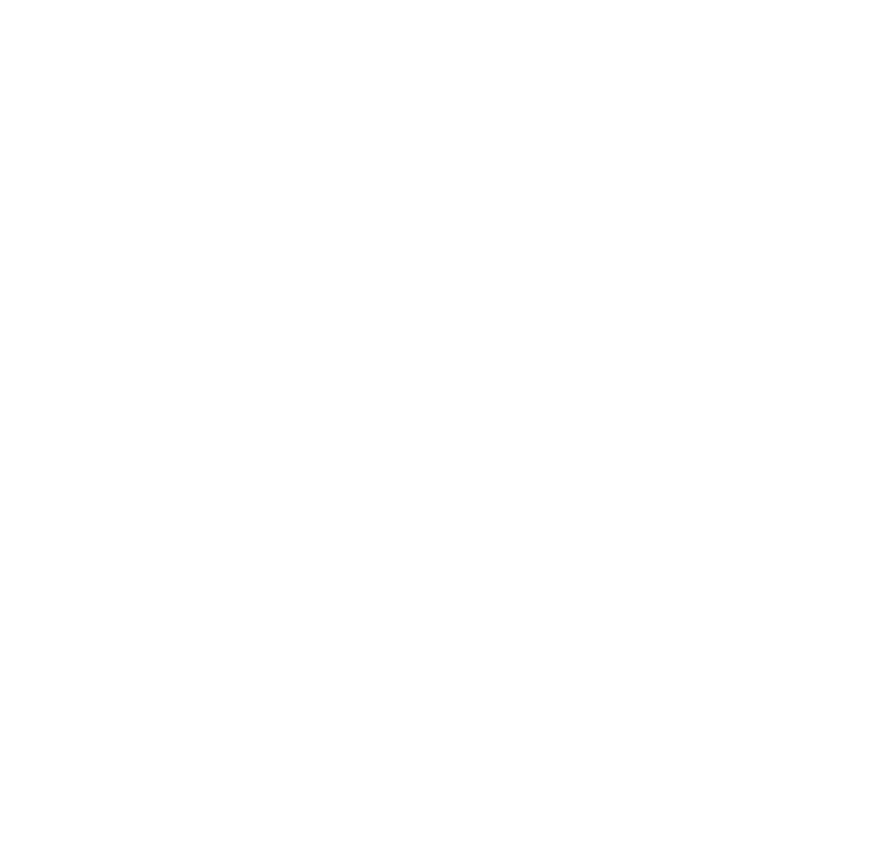
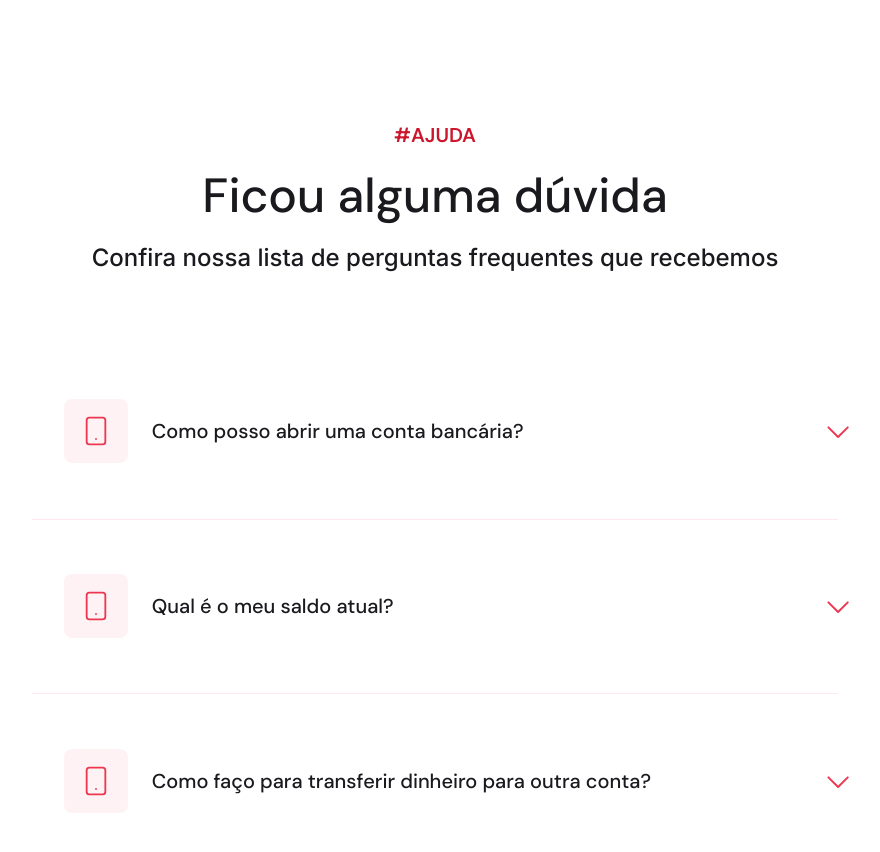
Before and after one commit to codemoises/teslaBank, a React (Create React App) app: page / in a window 1280 px wide. Shown: the part 6240-7092 px from the top of the page, without its empty margins (205-1085 px from the left). Before the commit the page ends 6266 px from the top, so only its background shows below. Built offline with nearby package versions, Linux system fonts and the light colour scheme.

Commit message:
screen Faz

```diff
--- a/src/App.tsx
+++ b/src/App.tsx
@@ -3,6 +3,7 @@
 import Cards from "./components/Cards";
 import Depositions from "./components/Depositions";
 import DownloadApp from "./components/DownloadApp";
+import Faq from "./components/Faq";
 import Header from "./components/Header";
 import Home from "./components/Home";
 import Innovation from "./components/Innovation";
@@ -18,6 +19,7 @@
       <Cards />
       <DownloadApp />
       <Blog />
+      <Faq />
     </>
   );
 }
--- /dev/null
+++ b/src/components/Faq/index.tsx
@@ -0,0 +1,29 @@
+import FaqContentComponent from "../FaqContentComponent";
+import * as Styled from "./styles";
+
+export default function Faq() {
+  return (
+    <Styled.Faq>
+      <Styled.Container>
+        <Styled.TopRow>
+          <h6>#ajuda</h6>
+          <Styled.H2>Ficou alguma dúvida</Styled.H2>
+          <Styled.P>
+            Confira nossa lista de perguntas frequentes que recebemos
+          </Styled.P>
+        </Styled.TopRow>
+        <Styled.FaqOptionContainer>
+          <FaqContentComponent
+            question="Como posso abrir uma conta bancária?"
+          />
+          <FaqContentComponent
+            question="Qual é o meu saldo atual?"
+          />
+          <FaqContentComponent
+            question="Como faço para transferir dinheiro para outra conta?"
+          />
+        </Styled.FaqOptionContainer>
+      </Styled.Container>
+    </Styled.Faq>
+  );
+}
--- /dev/null
+++ b/src/components/Faq/styles.ts
@@ -0,0 +1,59 @@
+import styled, { css } from "styled-components";
+
+export const Faq = styled.section`
+  ${({ theme }) => css`
+    background-color: ${theme.colors.whiteNormal};
+  `};
+`;
+
+export const Container = styled.div`
+  ${({ theme }) => css`
+    max-width: ${theme.containers.containerXl};
+    margin: 0 auto;
+    padding: ${theme.spacings.gap96} ${theme.spacings.gap32};
+
+    @media screen and (max-width: ${theme.containers.containerXl}) {
+      padding: ${theme.spacings.gap72} ${theme.spacings.gap32};
+    }
+  `};
+`;
+
+export const TopRow = styled.div`
+  text-align: center;
+`;
+
+export const H2 = styled.h2`
+  ${({ theme }) => css`
+    color: ${theme.colors.blackNormal};
+    margin: ${theme.spacings.gap16} 0;
+    font-size: 4.8rem;
+    font-weight: 500;
+
+    @media screen and (max-width: ${theme.containers.containerL}) {
+      font-size: 3.2rem;
+    }
+  `};
+`;
+
+export const P = styled.p`
+  ${({ theme }) => css`
+    color: ${theme.colors.blackNormal};
+    font-size: 2.4rem;
+
+    @media screen and (max-width: ${theme.containers.containerL}) {
+      font-size: 1.8rem;
+    }
+  `};
+`;
+
+export const FaqOptionContainer = styled.div`
+  ${({ theme }) => css`
+    width: 70%;
+    margin: ${theme.spacings.gap72} auto 0 auto;
+
+    @media screen and (max-width: ${theme.containers.containerL}) {
+      width: 100%;
+      margin: ${theme.spacings.gap40} auto 0 auto;
+    }
+  `};
+`;
```
Also changed, not shown: public/assets/icons/arrow.svg (added).
